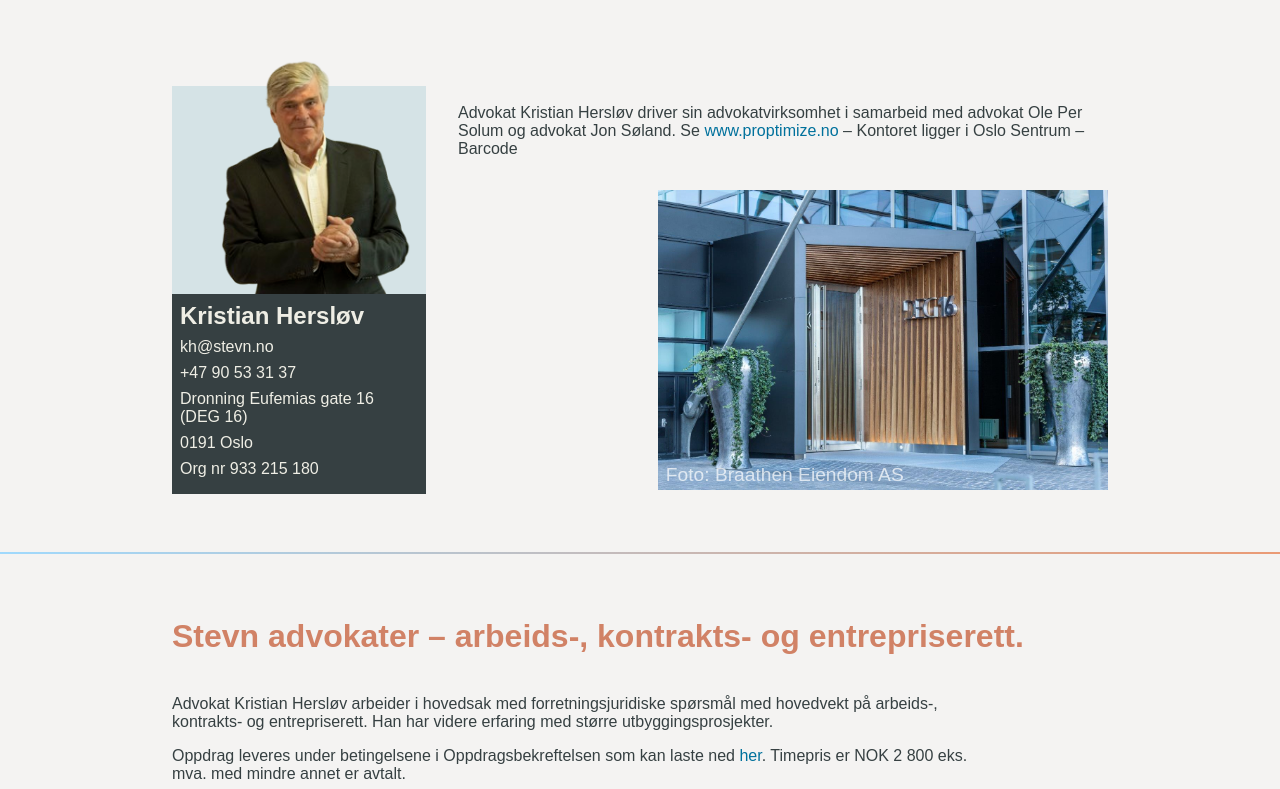
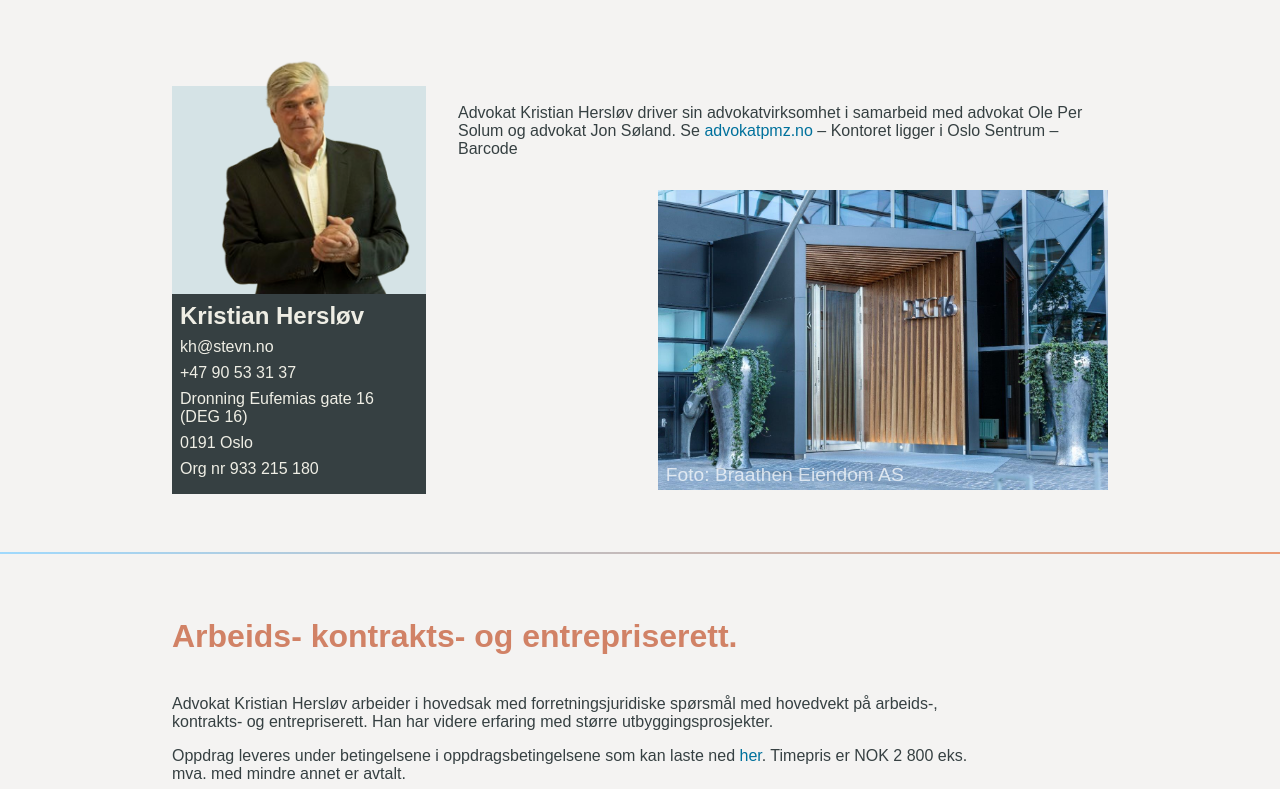
Before and after one commit to danijoha94/stevn-web, a Next.js app: page / in a window 1280 px wide. Shown: the part 380-1169 px from the top of the page. Built offline with nearby package versions, Linux system fonts and the light colour scheme.

Commit message:
Changes after another feedback

```diff
--- a/src/components/AboutSection/AboutSection.tsx
+++ b/src/components/AboutSection/AboutSection.tsx
@@ -12,10 +12,10 @@ export default function AboutSection() {
           advokat Ole Per Solum og advokat Jon Søland. Se&nbsp;
           <a
             className={styles.link}
-            href="https://proptimize.no/"
+            href="https://advokatpmz.no/"
             target="_blank"
           >
-            www.proptimize.no
+            advokatpmz.no
           </a>{" "}
           – Kontoret ligger i Oslo Sentrum – Barcode
         </p>
--- a/src/components/DescriptionSection/DescriptionSection.tsx
+++ b/src/components/DescriptionSection/DescriptionSection.tsx
@@ -3,16 +3,14 @@ import styles from "./DescriptionSection.module.css";
 export default function DescriptionSection() {
   return (
     <div className={styles.content}>
-      <h2 className={styles.title}>
-        Stevn advokater – arbeids-, kontrakts- og entrepriserett.
-      </h2>
+      <h2 className={styles.title}>Arbeids- kontrakts- og entrepriserett.</h2>
       <p className={styles.text}>
         Advokat Kristian Hersløv arbeider i hovedsak med forretningsjuridiske
         spørsmål med hovedvekt på arbeids-, kontrakts- og entrepriserett. Han
         har videre erfaring med større utbyggingsprosjekter.
       </p>
       <p className={styles.text}>
-        Oppdrag leveres under betingelsene i Oppdragsbekreftelsen som kan laste
+        Oppdrag leveres under betingelsene i oppdragsbetingelsene som kan laste
         ned{" "}
         <a
           className={styles.link}
```
